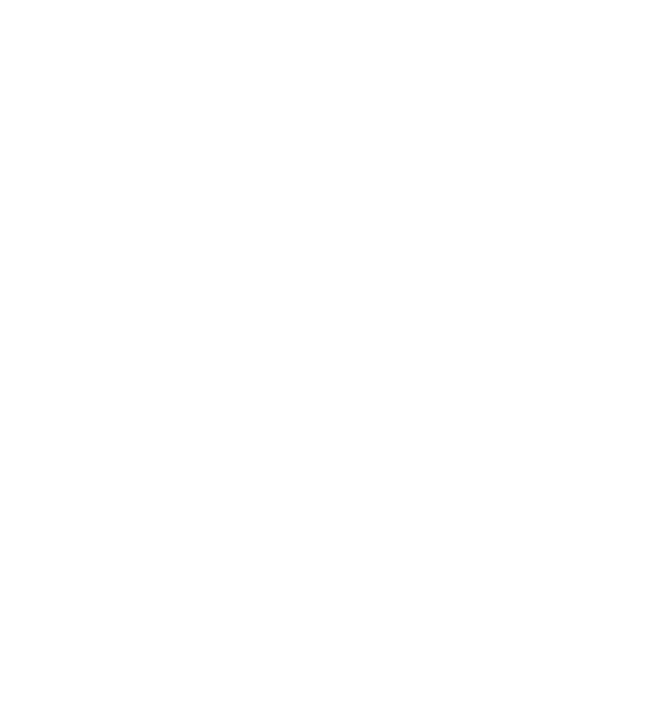
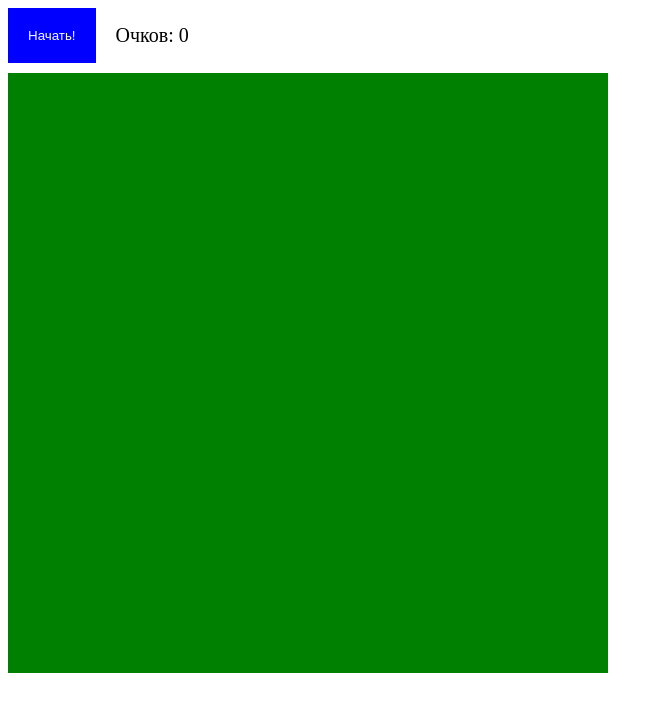
Before and after one commit to i-a-terekhov/M09L24, a plain HTML site: page index.html in a window 1280 px wide. Shown: the whole page, without its empty margins (0-663 px from the left). Drawn offline with Linux system fonts and the light colour scheme.

Commit message:
add canvas on page

```diff
--- a/index.html
+++ b/index.html
@@ -3,8 +3,18 @@
 <head>
     <meta charset="UTF-8">
     <title>Title</title>
+    <link rel="stylesheet" href="src/css/styles.css">
 </head>
 <body>
 
+<div class="container" id="container">
+    <div class="info">
+        <button class="button" id="start">Начать!</button>
+        <div class="score">Очков: <span id="score">0</span></div>
+    </div>
+
+</div>
+
+<script src="src/js/app.js" type="module"></script>
 </body>
 </html>
--- /dev/null
+++ b/src/css/styles.css
@@ -0,0 +1,21 @@
+canvas {
+    background: green;
+}
+
+.info {
+    display: flex;
+    align-items: center;
+    margin-bottom: 10px;
+}
+
+.score {
+    margin-left: 20px;
+    font-size: 20px;
+}
+
+.button {
+    padding: 20px;
+    background: blue;
+    color: white;
+    border: 0;
+}
--- /dev/null
+++ b/src/js/app.js
@@ -0,0 +1,21 @@
+class App {
+
+    settings = {
+        positionsCount: 30,
+        positionsSize: 20
+    }
+
+    constructor() {
+        const canvas = document.createElement('canvas');
+        canvas.setAttribute('width', (this.settings.positionsCount * this.settings.positionsSize).toString());
+        canvas.setAttribute('height', (this.settings.positionsCount * this.settings.positionsSize).toString());
+        document.getElementById('container').appendChild(canvas);
+
+        const context = canvas.getContext('2d');
+
+
+    }
+
+}
+
+(new App());
```
